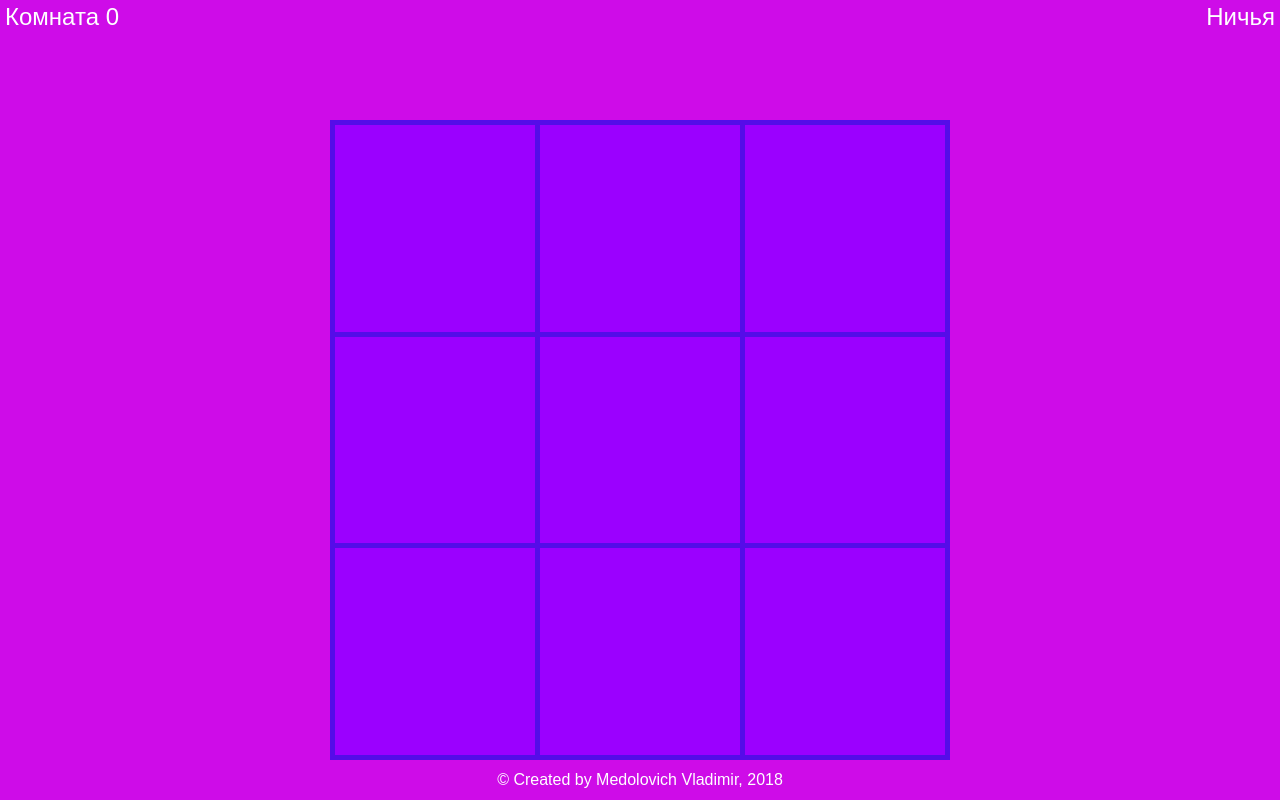
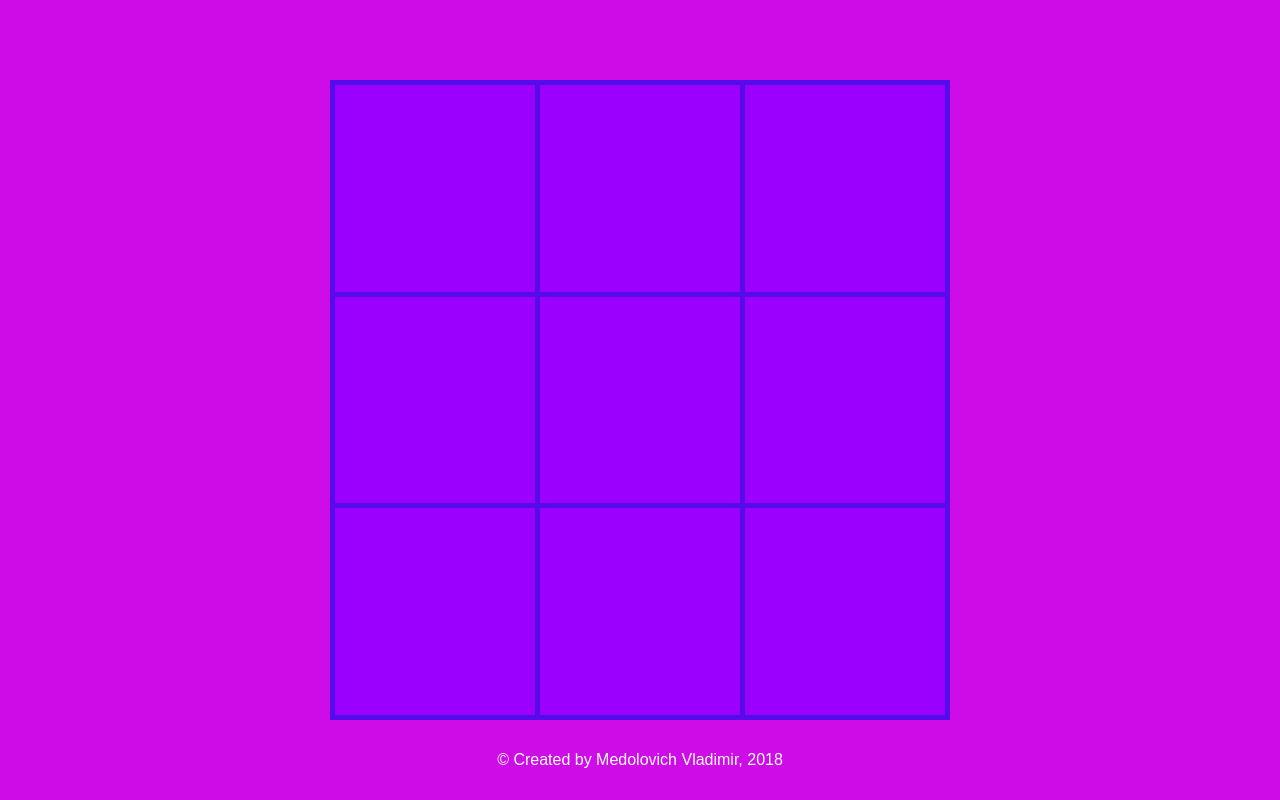
Before and after one commit to RomaUnicHead/TicTacNode, a website: page public/index.html in a window 1280 px wide. Drawn offline with nearby package versions, Linux system fonts and the light colour scheme; no server answers.

Commit message:
Alpha version

```diff
--- a/public/index.html
+++ b/public/index.html
@@ -8,8 +8,8 @@
 <body>
 <div id="board">
     <div id="container">
-        <div id="room">Комната 0</div>
-        <div id="status">Ничья</div>
+        <div id="room"></div>
+        <div id="status"></div>
     </div>
     <table id="tictac">
         <tr>
--- a/public/styles/style.css
+++ b/public/styles/style.css
@@ -33,12 +33,13 @@ body {
 
 #container {
     display: flex;
-    height: 15vh;
+    height: 10vh;
+    line-height: 10vh;
 }
 
 #copy {
-	height: 5vh;
-	line-height: 5vh;
+	height: 10vh;
+	line-height: 10vh;
 }
 
 #status,
```
